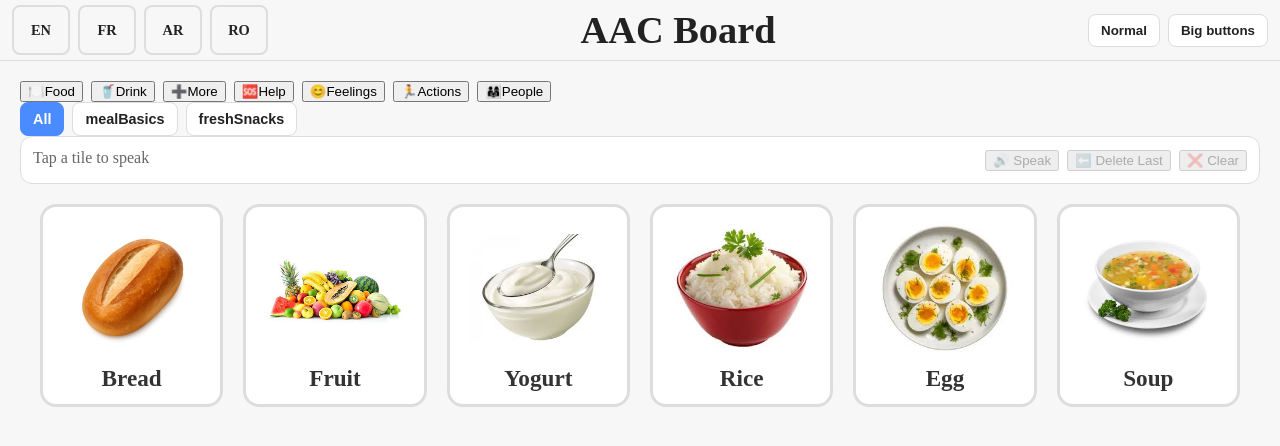
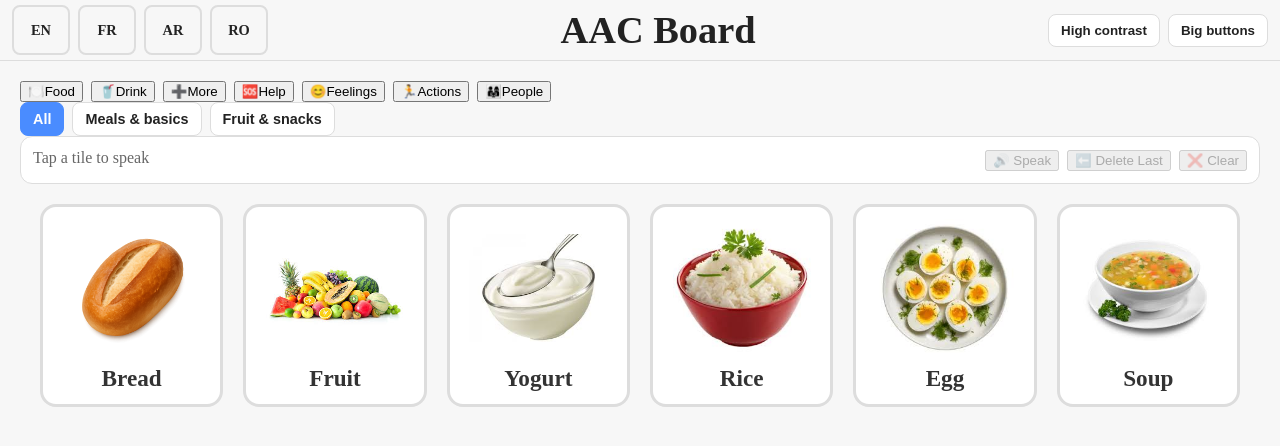
Before and after one commit to ingemedical16/aac-app, a Next.js app in the folder apps/frontend/: page / in a window 1280 px wide. Shown: the top 446 px of the page. Built offline with nearby package versions, Linux system fonts and the light colour scheme.

Commit message:
fix toggle Buttons label and Uses proper i18n namespace: groups.<key>

```diff
--- a/apps/frontend/src/components/AppHeader/index.tsx
+++ b/apps/frontend/src/components/AppHeader/index.tsx
@@ -5,13 +5,14 @@ import styles from "./AppHeader.module.scss";
 import { useTranslation } from "react-i18next";
 import { useUserProfile } from "@/context/UserProfileContext";
 import LanguageSwitcher from "@/components/LanguageSwitcher";
-import MobileMenu from "@/components/MobileMenu";
-import { CATEGORIES } from "@/components/CategoryBar/categories";
 
-export default function AppHeader() {
+interface Props {
+  onOpenMenu: () => void;
+}
+
+export default function AppHeader({ onOpenMenu }: Props) {
   const { t } = useTranslation("common");
   const { profile, toggleHighContrast, toggleBigButtons } = useUserProfile();
-  const [menuOpen, setMenuOpen] = useState(false);
 
   return (
     <>
@@ -19,7 +20,7 @@ export default function AppHeader() {
       <header className={styles.mobileHeader}>
         <button
           className={styles.menuBtn}
-          onClick={() => setMenuOpen(true)}
+          onClick={onOpenMenu}
           aria-label={t("openMenu")}
         >
           ☰
@@ -41,23 +42,17 @@ export default function AppHeader() {
             className={`${styles.btn} ${profile.highContrast ? styles.active : ""}`}
             onClick={toggleHighContrast}
           >
-            {profile.highContrast ? t("highContrast") : t("normalMode")}
+            {profile.highContrast ? t("normalMode") : t("highContrast")}
           </button>
 
           <button
             className={`${styles.btn} ${profile.bigButtons ? styles.active : ""}`}
             onClick={toggleBigButtons}
           >
-            {t("bigButtons")}
+            {profile.bigButtons ? t("normalButtons") : t("bigButtons")}
           </button>
         </div>
       </header>
-
-      <MobileMenu
-        open={menuOpen}
-        onClose={() => setMenuOpen(false)}
-        categories={CATEGORIES}
-      />
     </>
   );
 }
--- a/apps/frontend/src/components/SubcategoryBar/index.tsx
+++ b/apps/frontend/src/components/SubcategoryBar/index.tsx
@@ -1,6 +1,7 @@
 "use client";
 
 import styles from "./SubcategoryBar.module.scss";
+import { useTranslation } from "react-i18next";
 
 interface Props {
   locale: "en" | "fr" | "ar" | "ro";
@@ -18,6 +19,7 @@ export default function SubcategoryBar({
   isMobile = false,
 }: Props) {
   if (!groups.length) return null;
+  const { t } = useTranslation("common");
 
   return (
     <nav className={`${styles.bar} ${isMobile ? styles.mobile : ""}`}>
@@ -25,7 +27,7 @@ export default function SubcategoryBar({
         className={`${styles.button} ${activeGroup === null ? styles.buttonActive : ""}`}
         onClick={() => onSelect(null)}
       >
-        {locale === "ar" ? "الكل" : "All"}
+       { t("all")}
       </button>
 
       {groups.map((g) => (
@@ -34,7 +36,7 @@ export default function SubcategoryBar({
           className={`${styles.button} ${g === activeGroup ? styles.buttonActive : ""}`}
           onClick={() => onSelect(g)}
         >
-          {g}
+         {t(`groups.${g}`)}
         </button>
       ))}
     </nav>
```
